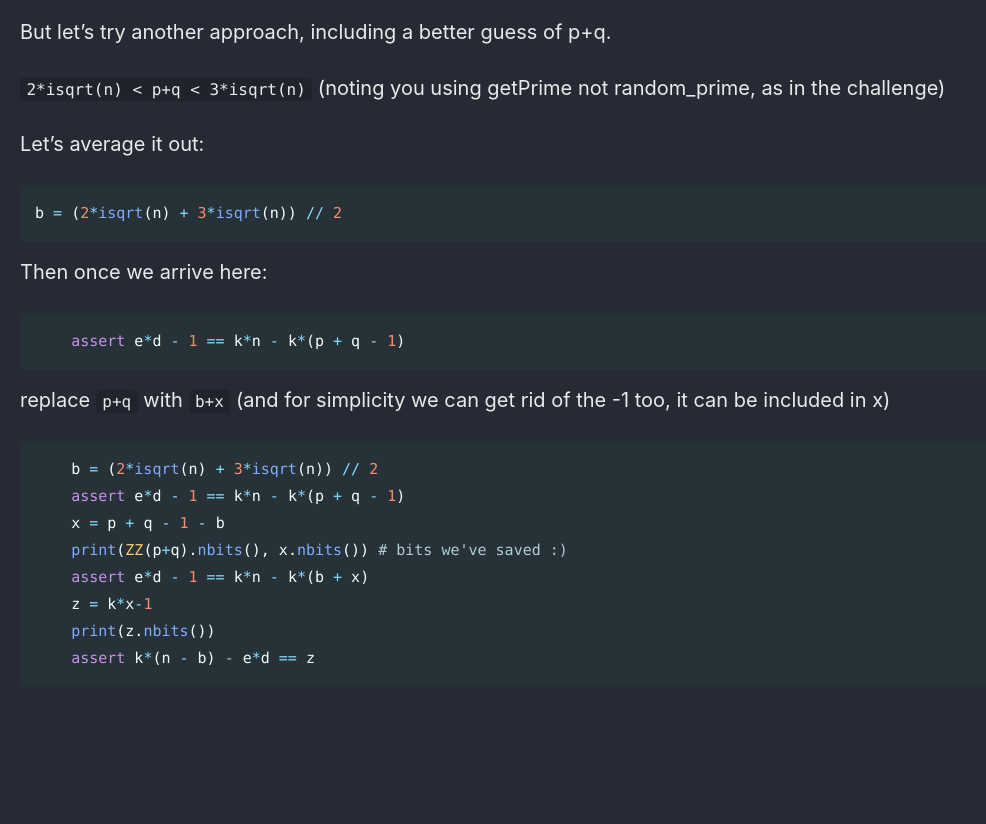
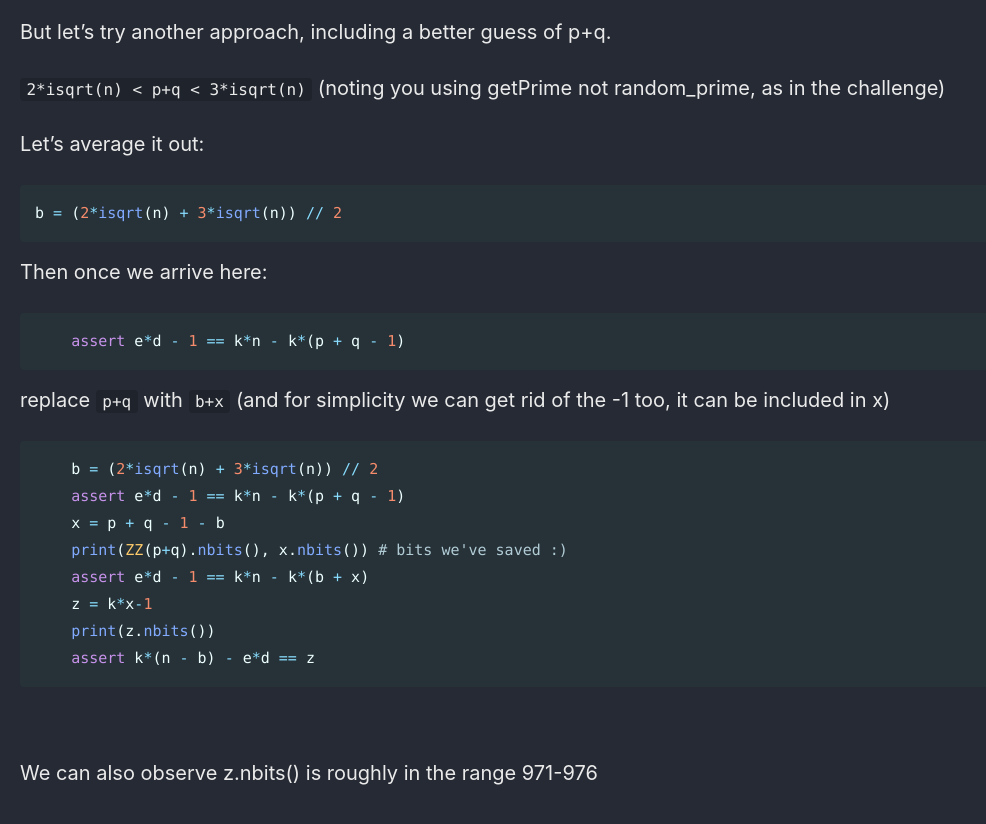
Before and after one commit to Connor-McCartney/Connor-McCartney.github.io, a Jekyll site: the page built from _pages/cryptography/other/Not-so-hard-RSA-HITCON-2019-Quals.md, in a window 1280 px wide and 900 px high, scrolled down 4197 px. Shown: the top 824 px of the window, without its empty margins (0-986 px from the left). Built offline with Jekyll 4.4.1, drawn with Linux system fonts in a browser that asks for light colours; cached includes are drawn as plain includes; before the commit the page ends 4929 px from its top, so only the background shows below that.

Commit message:
Update Not-so-hard-RSA-HITCON-2019-Quals.md

````diff
--- a/_pages/cryptography/other/Not-so-hard-RSA-HITCON-2019-Quals.md
+++ b/_pages/cryptography/other/Not-so-hard-RSA-HITCON-2019-Quals.md
@@ -187,3 +187,9 @@ replace `p+q` with `b+x`  (and for simplicity we can get rid of the -1 too, it c
     print(z.nbits())
     assert k*(n - b) - e*d == z
 ```
+
+<br>
+
+We can also observe z.nbits() is roughly in the range 971-976
+
+<br>
````
